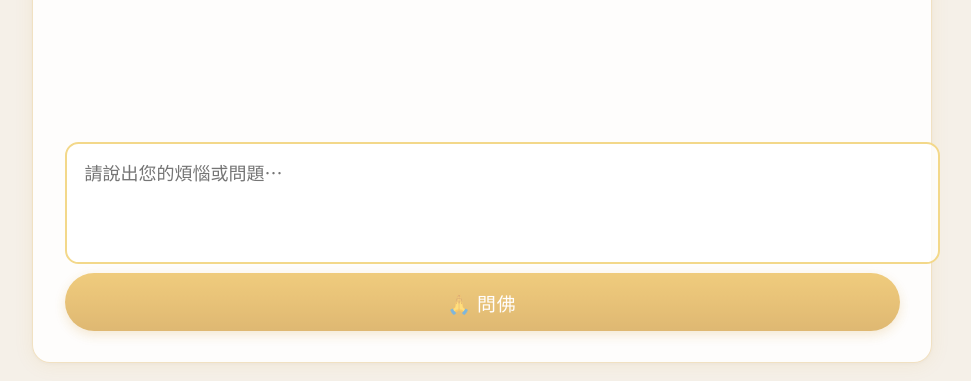
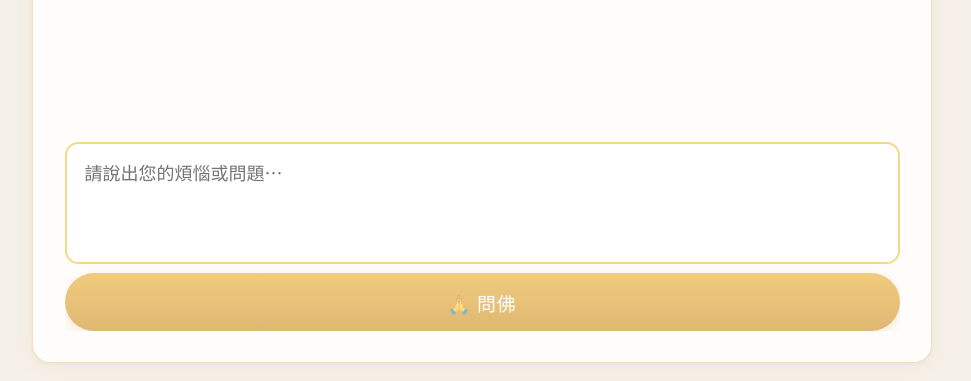
Before and after one commit to feilenpan/kiro, a Next.js app: page / in a window 1280 px wide. Shown: the part 1590-1971 px from the top of the page, without its empty margins (158-1129 px from the left). Built offline with nearby package versions, Linux system fonts and the light colour scheme.

Commit message:
fix: 手機端輸入框溢出白色卡片修復
Co-authored-by: feilenpan <267279863+feilenpan@users.noreply.github.com>

```diff
--- a/app/globals.css
+++ b/app/globals.css
@@ -81,6 +81,7 @@
 /* 輸入框 */
 .zen-input {
   width: 100%;
+  box-sizing: border-box;
   background: rgba(255, 255, 255, 0.8);
   border: 2px solid #f3d88a;
   border-radius: 0.75rem;
--- a/components/ChatInterface.tsx
+++ b/components/ChatInterface.tsx
@@ -263,8 +263,8 @@ export default function ChatInterface() {
         </div>
       )}
 
-      {/* 輸入區域 — 手機垂直排列，桌面橫排 */}
-      <div style={{ display: "flex", flexDirection: "column", gap: "0.5rem", marginTop: "0.75rem" }}>
+      {/* 輸入區域 — 手機垂直排列 */}
+      <div style={{ display: "flex", flexDirection: "column", gap: "0.5rem", marginTop: "0.75rem", overflow: "hidden" }}>
         <textarea
           ref={inputRef}
           value={input}
@@ -278,6 +278,8 @@ export default function ChatInterface() {
             lineHeight: 1.7,
             fontSize: "1rem",
             minHeight: "80px",
+            width: "100%",
+            boxSizing: "border-box",
           }}
           disabled={isLoading}
         />
@@ -290,6 +292,7 @@ export default function ChatInterface() {
             padding: "0.85rem 1rem",
             fontSize: "1.05rem",
             letterSpacing: "0.05em",
+            boxSizing: "border-box",
           }}
         >
           {isLoading ? "⏳ 法師思考中…" : "🙏 問佛"}
```
